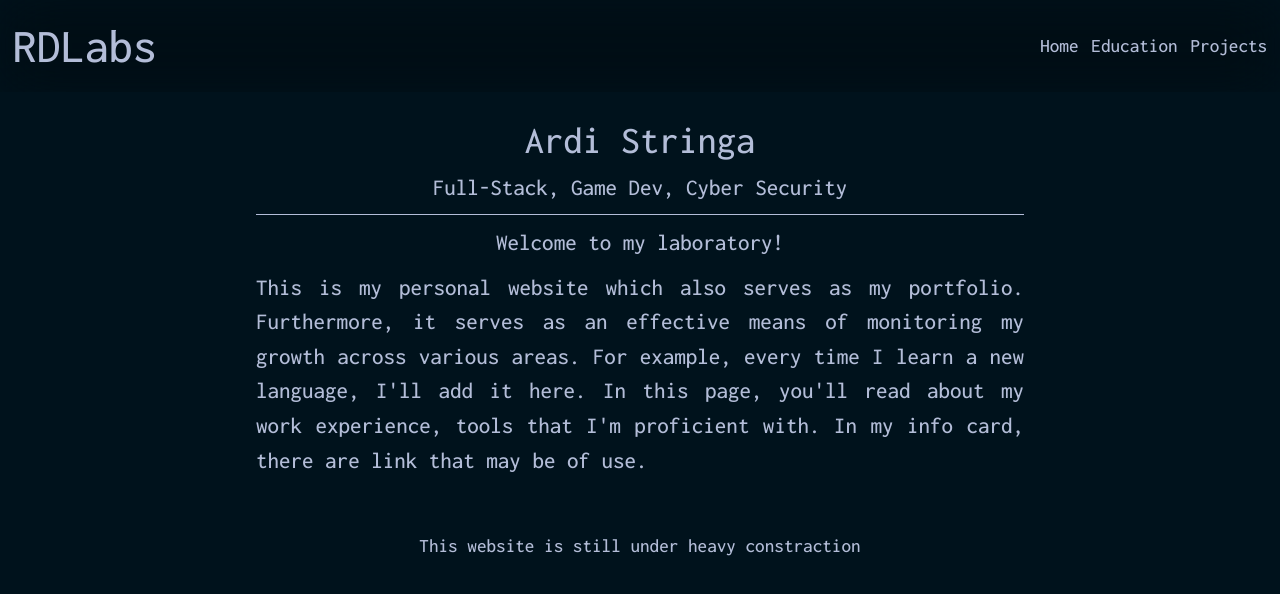
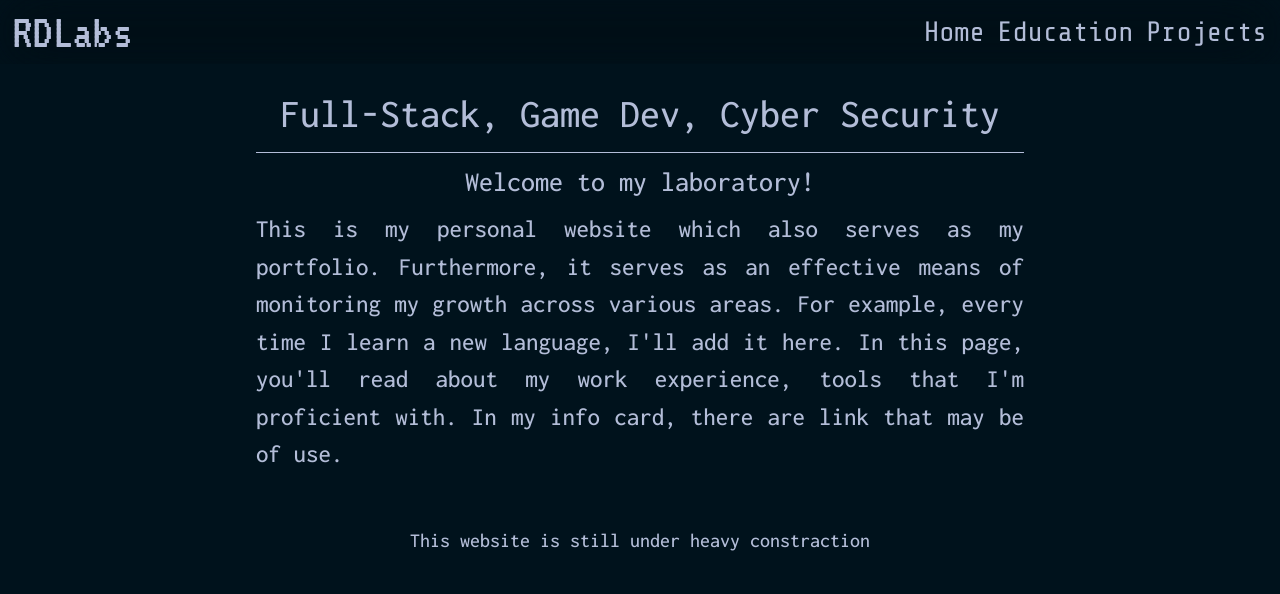
Before and after one commit to RDlabz/RD, a Next.js app: page / in a window 1280 px wide. Shown: the top 594 px of the page. Built offline with nearby package versions, Linux system fonts and the light colour scheme.

Commit message:
Updating ratios

```diff
--- a/src/app/layout.tsx
+++ b/src/app/layout.tsx
@@ -1,6 +1,7 @@
 import type { Metadata } from "next";
 import "@/styles/globals.css";
 import Header from "@/components/Header";
+import LoadingScreen from "@/components/LoadingScreen";
 import { VT323, Share_Tech_Mono, Inconsolata } from "next/font/google";
 
 const pixel = VT323({
--- a/src/app/page.tsx
+++ b/src/app/page.tsx
@@ -7,13 +7,15 @@ export default function App() {
 
   return (
     <main>
-      <h2>{home.card.name}</h2>
-      <p style={{marginBottom: "5px"}}>{home.card.titles}</p>
-      <div style={{width: "100%", height: "1px", background: "var(--foreground)", margin: "5px 0px"}}></div>
+      <h2 className="mb-1">{home.card.titles}</h2>
+      <div className="w-full h-px my-1 bg-rd-white"></div>
       {home.greeting.map((greet, ind) => (
-        <p key={"greeting_"+ind} style={{textAlign: "justify", margin: "5px 0px"}}>{greet}</p>
+        !ind ?
+          <h3 key={"greet_"+ind} className="text-justify my-1">{greet}</h3>
+          :
+          <p key={"greet_"+ind} className="text-justify my-1">{greet}</p>
       ))}
-      <small style={{marginTop: "50px"}}>This website is still under heavy constraction</small>
+      <small className="mt-12">This website is still under heavy constraction</small>
     </main>
   );
 }
--- a/src/components/Header.tsx
+++ b/src/components/Header.tsx
@@ -31,9 +31,9 @@ export default function Header() {
     }, [])
 
     return (
-        <nav style={{width: "100%", display: "flex", justifyContent: "space-between", alignItems: "center", padding: "10px 1dvw", backdropFilter: "brightness(70%) blur(30px)"}}>
-            <p style={{fontSize: "var(--title)"}}>{title}<i style={{color: "var(--primary)"}}>{lastLetter}</i></p>
-            <div style= {{display: "flex", columnGap: "1dvw"}}>
+        <nav className="w-full h-16 flex justify-between items-center py-2 px-[1dvw] backdrop-brightness-75 backdrop-blur-[30px]">
+            <p className="text-rd-title font-rd-pixel">{title}<span className="text-rd-primary">{lastLetter}</span></p>
+            <div className="flex gap-x-[1dvw] font-rd-terminal text-rd-sub">
                 <a onClick={() => {router.push("/")}}>Home</a>
                 <a onClick={() => {router.push("/education")}}>Education</a>
                 <a onClick={() => {router.push("/projects")}}>Projects</a>
--- a/src/components/LoadingScreen.tsx
+++ b/src/components/LoadingScreen.tsx
@@ -1,9 +1,9 @@
 export default function LoadingScreen() {
     return (
-        <div style={{height: "100%", width: "100%", position: "absolute", zIndex: "999", display: "flex", justifyContent: "center", alignItems: "center", flexDirection: "column"}}>
-            <h1>ELEGANT</h1>
-            <h1>EFFICIENT</h1>
-            <h1>SECURED</h1>
+        <div className="h-full w-full absolute z-50 flex flex-col justify-center items-center font-rd-terminal">
+            <h2>ELEGANT</h2>
+            <h2>EFFICIENT</h2>
+            <h2>SECURED</h2>
         </div>
     )
 }
--- a/src/styles/globals.css
+++ b/src/styles/globals.css
@@ -10,7 +10,7 @@
   --title: 2.5em;
   --nav: 2em;
   --sub-nav: 1.4em;
-  --body: 1.2em;
+  --body: 1.25em;
   --small: 1em;
 }
 
--- a/tailwind.config.js
+++ b/tailwind.config.js
@@ -18,6 +18,7 @@ module.exports = {
       fontSize: {
         'rd-title': 'var(--title)',
         'rd-nav': 'var(--nav)',
+        'rd-sub': 'var(--sub-nav)',
         'rd-body': 'var(--body)',
         'rd-small': 'var(--small)',
       },
```
